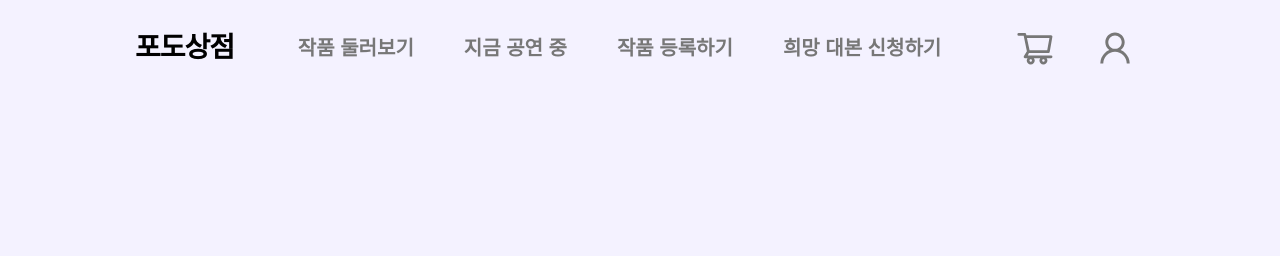
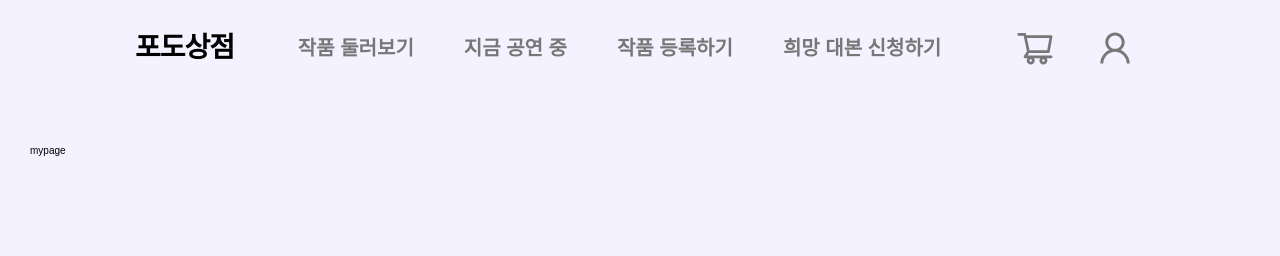
Before and after one commit to game240/FE, a React (Vite) app: page /mypage/liked in a window 1280 px wide. Shown: the top 256 px of the page. Built offline with nearby package versions, Linux system fonts and the light colour scheme.

Commit message:
FEAT : 마이페이지 라우팅 설정

```diff
--- a/src/components/atom/Nav/index.tsx
+++ b/src/components/atom/Nav/index.tsx
@@ -1,8 +1,10 @@
 import { useState } from "react";
 import * as S from "./style";
 import { AiOutlineShoppingCart, AiOutlineUser } from "react-icons/ai";
+import { useNavigate } from "react-router-dom";
 
 const Nav = () => {
+  const navigate = useNavigate();
   const [isAuth, setIsAuth] = useState<boolean>(false);
 
   return (
@@ -30,7 +32,7 @@ const Nav = () => {
       ) : (
         <S.IconBox>
           <AiOutlineShoppingCart />
-          <AiOutlineUser />
+          <AiOutlineUser onClick={() => navigate("/mypage/liked")} />
         </S.IconBox>
       )}
     </S.Container>
--- a/src/components/atom/Router/index.tsx
+++ b/src/components/atom/Router/index.tsx
@@ -1,10 +1,12 @@
 import Main from "@/pages/main";
+import Liked from "@/pages/mypage/liked";
 import { Route, Routes } from "react-router-dom";
 
 const Router = () => {
   return (
     <Routes>
       <Route path="/" element={<Main />} />
+      <Route path="/mypage/liked" element={<Liked />} />
     </Routes>
   );
 };
--- /dev/null
+++ b/src/pages/mypage/liked/index.tsx
@@ -0,0 +1,11 @@
+import * as S from "./style";
+
+const Liked = () => {
+  return (
+    <S.Section>
+      <p>mypage</p>
+    </S.Section>
+  );
+};
+
+export default Liked;
--- /dev/null
+++ b/src/pages/mypage/liked/style.ts
@@ -0,0 +1,5 @@
+import styled from "styled-components";
+
+export const Section = styled.div`
+  width: 100%:
+`;
```
